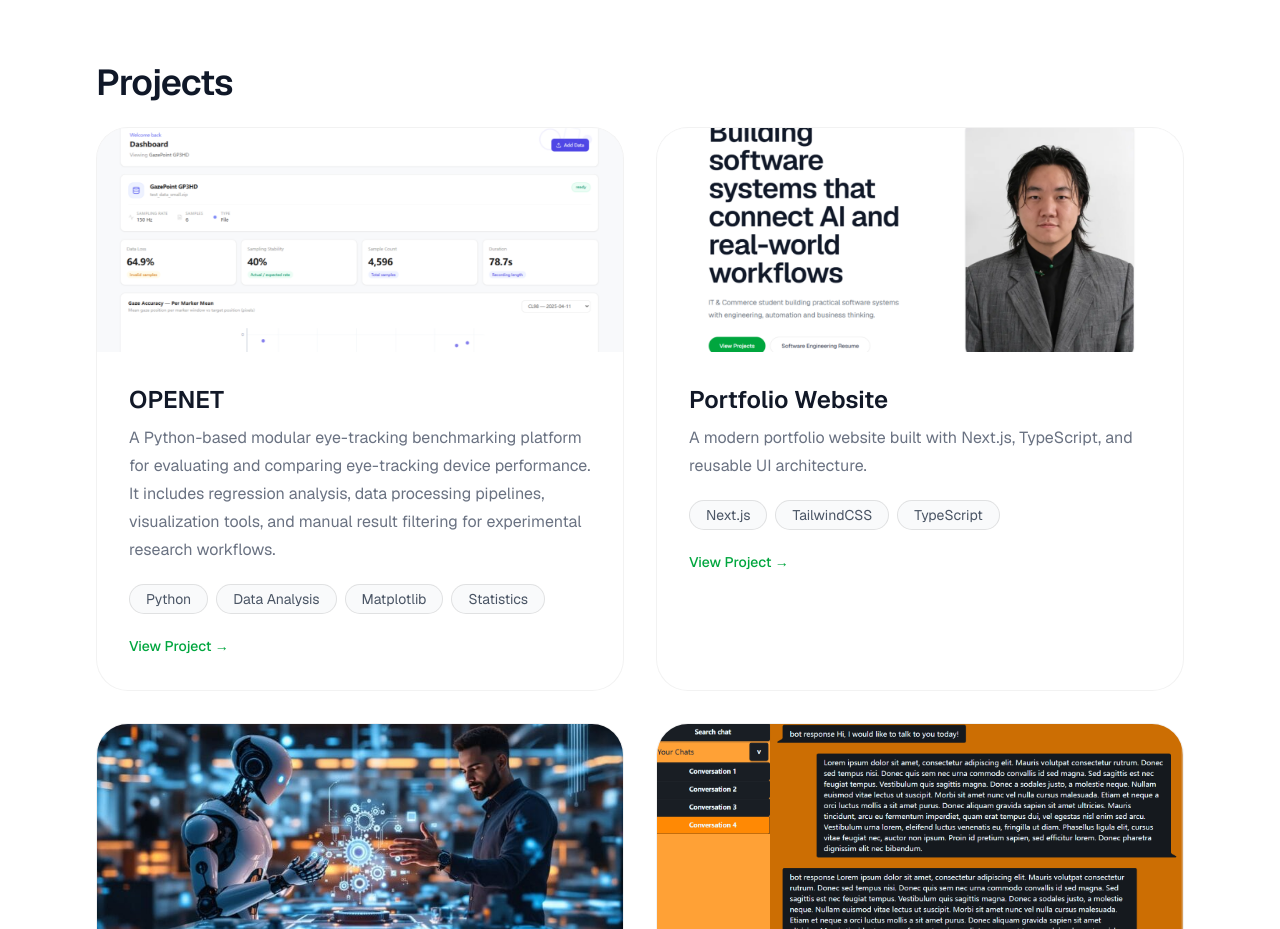
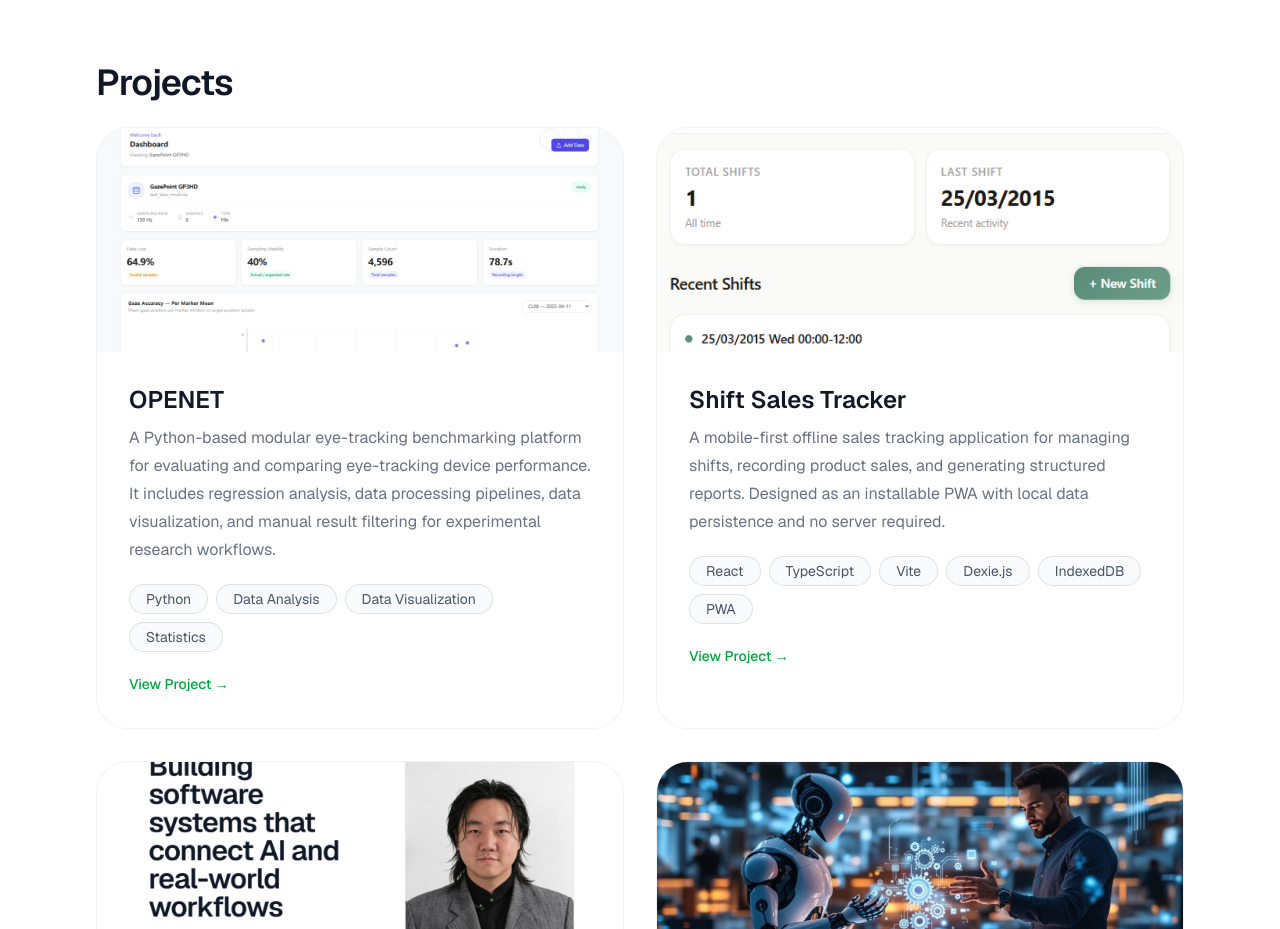
Before and after one commit to Tommy-Eareast/tommy-profile, a Next.js app: page / in a window 1280 px wide. Shown: the part 1500-2429 px from the top of the page. Built offline with nearby package versions, Linux system fonts and the light colour scheme; no server answers.

Commit message:
Update: add in new project shift-sale-tracker

```diff
--- a/src/data/projects.ts
+++ b/src/data/projects.ts
@@ -3,11 +3,32 @@ export const projects = {
         {
             title: "OPENET",
             description:
-                "A Python-based modular eye-tracking benchmarking platform for evaluating and comparing eye-tracking device performance. It includes regression analysis, data processing pipelines, visualization tools, and manual result filtering for experimental research workflows.",
-            techStack: ["Python", "Data Analysis", "Matplotlib", "Statistics"],
+                "A Python-based modular eye-tracking benchmarking platform for evaluating and comparing eye-tracking device performance. It includes regression analysis, data processing pipelines, data visualization, and manual result filtering for experimental research workflows.",
+            techStack: [
+                "Python",
+                "Data Analysis",
+                "Data Visualization",
+                "Statistics",
+            ],
             image: "/images/projects/openet.png",
             liveUrl:
                 "https://github.com/unsw-cse-comp99-3900/capstone-project-26t1-3900-m18b-cherry",
+        },
+
+        {
+            title: "Shift Sales Tracker",
+            description:
+                "A mobile-first offline sales tracking application for managing shifts, recording product sales, and generating structured reports. Designed as an installable PWA with local data persistence and no server required.",
+            techStack: [
+                "React",
+                "TypeScript",
+                "Vite",
+                "Dexie.js",
+                "IndexedDB",
+                "PWA",
+            ],
+            image: "/images/projects/shift-sale-tracker.png",
+            liveUrl: "https://shift-sale-tracker.vercel.app",
         },
 
         {
@@ -42,11 +63,27 @@ export const projects = {
         {
             title: "OPENET",
             description:
-                "一个基于 Python 的模块化眼动追踪评估平台，用于比较不同眼动设备性能。包含回归分析、数据处理流程、可视化工具以及实验结果手动筛选功能。",
-            techStack: ["Python", "数据分析", "Matplotlib", "统计学"],
+                "一个基于 Python 的模块化眼动追踪评估平台，用于比较不同眼动设备的性能。包含回归分析、数据处理流程、数据可视化以及实验结果手动筛选功能。",
+            techStack: ["Python", "数据分析", "数据可视化", "统计学"],
             image: "/images/projects/openet.png",
             liveUrl:
                 "https://github.com/unsw-cse-comp99-3900/capstone-project-26t1-3900-m18b-cherry",
+        },
+
+        {
+            title: "报表软件",
+            description:
+                "一个移动优先的离线销售追踪应用，用于管理工作班次、记录产品销售数据并生成结构化报表。支持作为 PWA 安装，并使用本地数据存储，无需服务器即可运行。",
+            techStack: [
+                "React",
+                "TypeScript",
+                "Vite",
+                "Dexie.js",
+                "IndexedDB",
+                "PWA",
+            ],
+            image: "/images/projects/shift-sale-tracker.png",
+            liveUrl: "https://shift-sale-tracker.vercel.app",
         },
 
         {
```
Also changed, not shown: public/images/projects/shift-sale-tracker.png (added).
